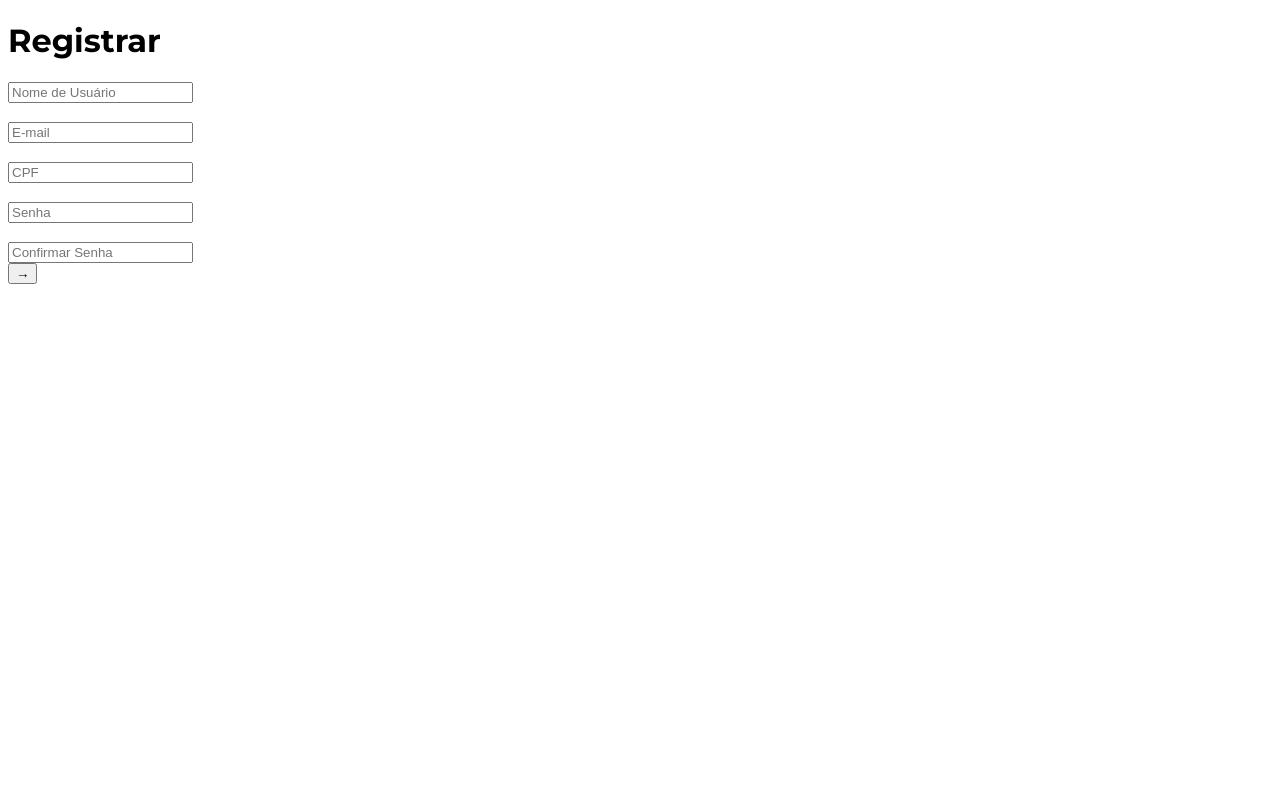
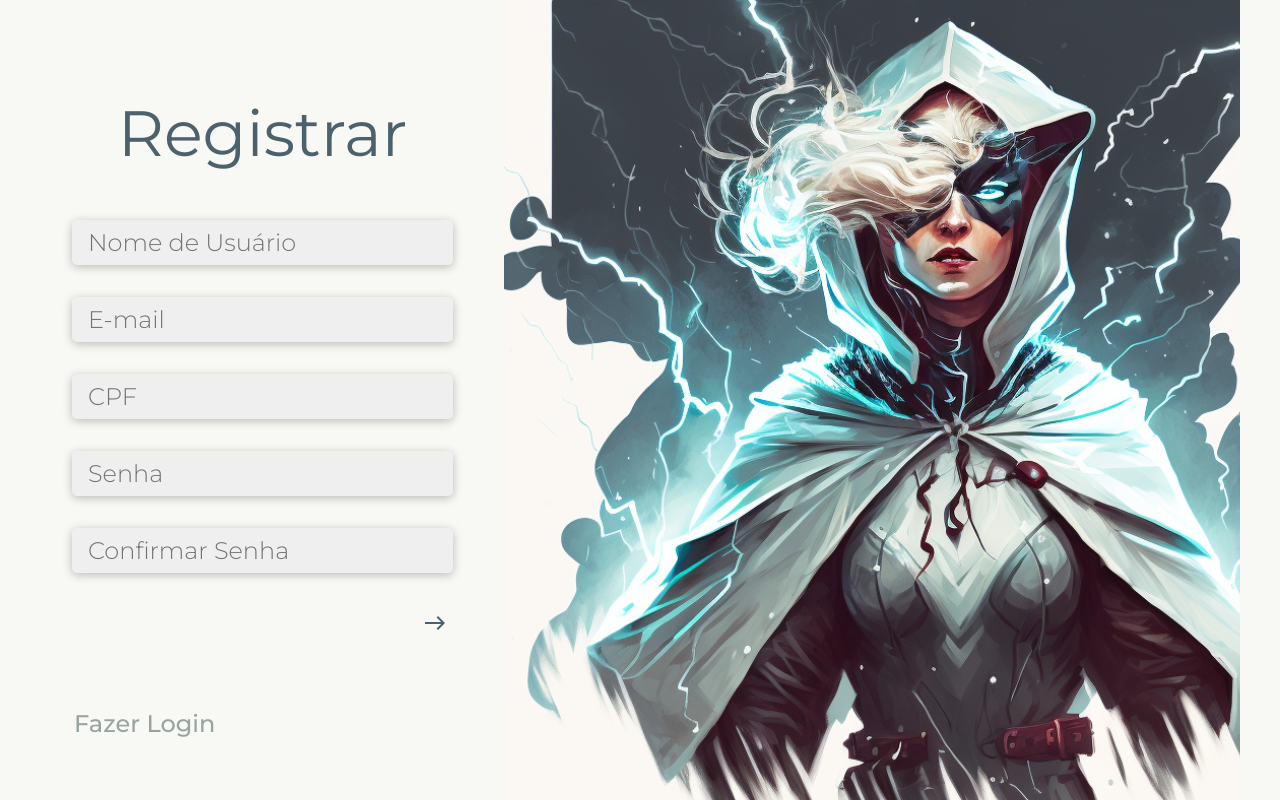
Before and after one commit to Alauana/PS_Emakers, a React (Vite) app in the folder GameDame/: page / in a window 1280 px wide. Built offline with nearby package versions, Linux system fonts and the light colour scheme.

Commit message:
refactor. registerForm completed

```diff
--- a/GameDame/package.json
+++ b/GameDame/package.json
@@ -10,6 +10,10 @@
     "preview": "vite preview"
   },
   "dependencies": {
+    "@emotion/react": "^11.14.0",
+    "@emotion/styled": "^11.14.0",
+    "@mui/icons-material": "^6.2.1",
+    "@mui/material": "^6.2.1",
     "react": "^18.3.1",
     "react-dom": "^18.3.1",
     "react-router-dom": "^7.0.2"
--- a/GameDame/src/FormRegister.css
+++ b/GameDame/src/FormRegister.css
@@ -1,6 +1,155 @@
 @import url('https://fonts.googleapis.com/css2?family=Montserrat:ital,wght@0,100..900;1,100..900&display=swap');
 
+
 body{
-  background-color: FBF8F4;
-  font-family: Montserrat;
+  background-color: #F8F8F4;
+  font-family: 'Montserrat', sans-serif;
+  font-size: 16px;
+  padding: 0;
+  margin: 0;
+  box-sizing: border-box;
+  display: flex;
+  justify-content: center;
+  align-items: center;
+  min-height: 100vh;
 }
+
+.registerPage{
+  display: flex;
+  flex-direction: row;
+  max-width: 1200px;
+  width: 100%;
+  height: 100vh;
+  align-items: center;
+}
+
+.imagem{
+  flex: 1;
+  display: flex;
+  justify-content: center;
+  align-items: center;
+  overflow: hidden;
+  height: 100%;
+}
+
+.imagem img{
+  width: 100%;
+  height: 130%;
+  object-fit: cover;
+  object-position: 25% 90%;
+  margin-left: 5%;
+  margin-right: 0%;
+}
+
+form{
+  flex: 1;
+  padding: 2rem;
+  display: flex;
+  flex-direction: column;
+  justify-content: center;
+  align-items: center;
+}
+
+legend{
+  font-weight: 400;
+  font-size: 4rem;
+  color: #4B626C;
+  margin-bottom: 3rem;
+  text-align: center;
+}
+
+form .input-block input{
+  font-family: 'Montserrat', sans-serif;
+  font-weight: 300;
+}
+
+main .loginUp button{
+  font-family: 'Montserrat', sans-serif;
+  font-weight: 500;
+}
+
+.input-block{
+  width: 100%;
+  margin-bottom: 2rem;
+}
+
+.input-block input{
+  font-size: 1.5rem;
+  background-color: #EFEFEF;
+  border: none;
+  border-radius: 5px;
+  padding: 0.5rem 5rem 0.5rem 1rem;
+  width: 100%;
+  box-sizing: border-box;
+  justify-content: start;
+  box-shadow: 0px 2px 10px rgba(0, 0, 0, 0.25);
+}
+
+.arrow{
+  display: flex;
+  justify-content: flex-end;
+  width: 100%;
+}
+
+.arrow .next{
+  color: #4B626C;
+  font-size: 2rem;
+  background: none;
+  border: none;
+  cursor: pointer;
+}
+
+.loginUp{
+  margin-top: 2rem;
+  margin-left: 1.75rem;
+}
+
+.loginUp button{
+  color: #97A4A2;
+  font-size: 1.5rem;
+  font-weight: 500;
+  border: none;
+  background: none;
+  cursor: pointer;
+}
+
+@media (max-width: 768px){
+  .registerPage{
+    flex-direction: column-reverse;
+    align-items: column;
+    justify-content: flex-start;
+    height: auto;
+  }
+
+  .imagem {
+    height: 40vh;
+    width: 100%;
+  }
+
+  .imagem img{
+    width: 100%;
+    height: 130%;
+    object-fit: cover;
+    object-position: 25% 90%;
+    margin-left: 5%;
+    margin-right: 0%;
+  }
+
+  form{
+    padding: 1.5rem;
+    width: 100%;
+    flex: none;
+  }
+
+  legend{
+    font-size: 2rem;
+  }
+
+  .input-block input{
+    font-size: 1rem;
+  }
+
+  .arrow .next{
+    font-size: 1.5rem;
+  }
+}
--- a/GameDame/src/FormRegister.jsx
+++ b/GameDame/src/FormRegister.jsx
@@ -1,23 +1,48 @@
 import React from "react";
 import './FormRegister.css'
+import EastIcon from '@mui/icons-material/East';
 
 function FormRegister() {
     return (
-        <div>
-            <h1>Registrar</h1>
-            <form>
+        <div id="container">
+            <div className="registerPage">
+
+                <main>
+                    <form action="/public/save-classes" id="create-class" method="POST">
+                        <legend>Registrar</legend>
+
+                        <div className="input-block">
                             <input type="text" placeholder="Nome de Usuário"/>
-                <br/><br/>
+                        </div>
+                        <div className="input-block">
                             <input type="email" placeholder="E-mail"/>
-                <br/><br/>
+                        </div>
+                        <div className="input-block">
                             <input type="text" placeholder="CPF"/>
-                <br/><br/>
+                        </div>
+                        <div className="input-block">
                             <input type="text" placeholder="Senha"/>
-                <br/><br/>
+                        </div>
+                        <div className="input-block">
                             <input type="text" placeholder="Confirmar Senha"/>
-                <br/>
-                <button type="submit">&rarr;</button>
+                        </div>
+
+                        <div className="arrow">
+                            <button className="next">
+                                <EastIcon>East</EastIcon>
+                            </button>
+                        </div>
                     </form>
+
+                    <div className="loginUp">
+                        <button name="login">Fazer Login</button>
+                    </div>
+                </main>
+
+                <div className="imagem">
+                    <img src="../public/images/capa.svg" alt="banner" />
+                </div>
+            </div>
         </div>
     )
 }
```
Also changed, not shown: 1 other file (tests, documents, lock files or other folders). Lines whose indentation alone changed are shown as unchanged.
